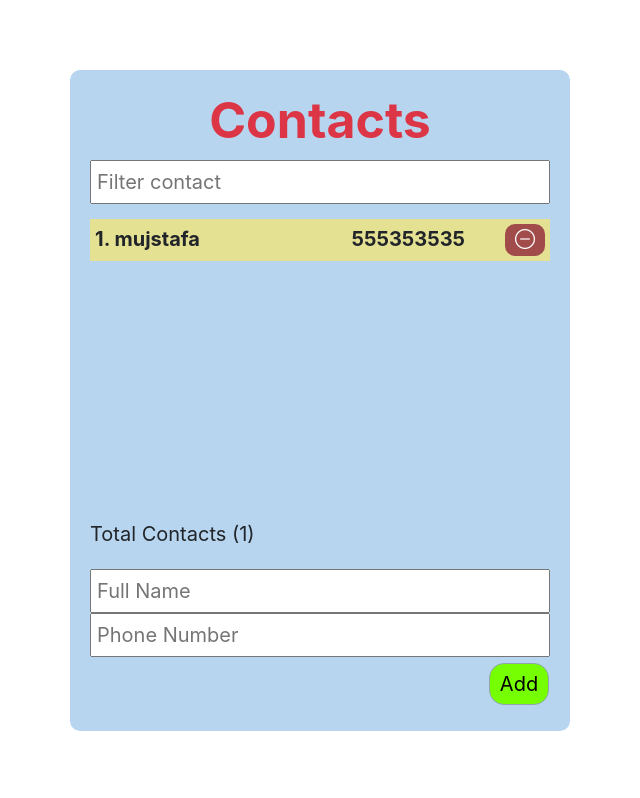
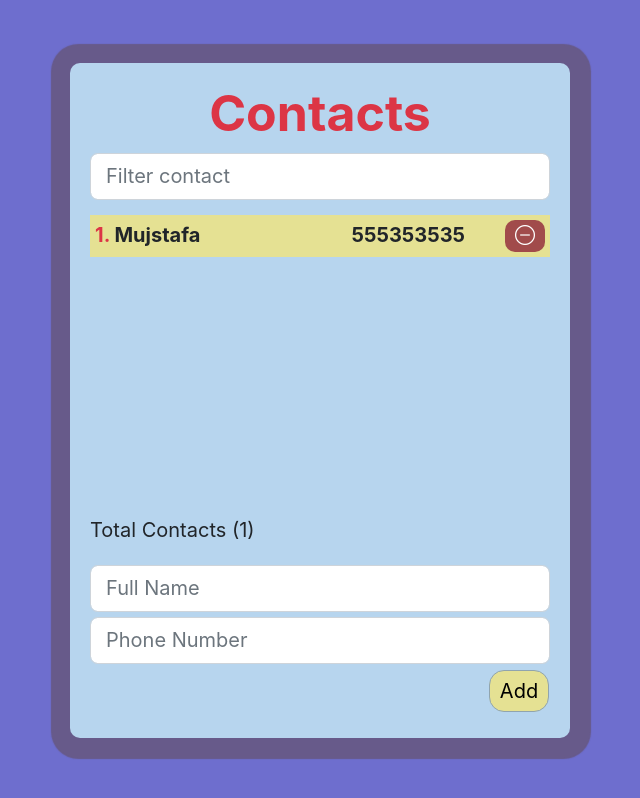
Before and after one commit to MustafaYilmaz1625/contacts-app, a React (Create React App) app: page / in a window 1280 px wide. Shown: the whole page, without its empty margins (320-960 px from the left). Built offline with nearby package versions, Linux system fonts and the light colour scheme.

Commit message:
css install

```diff
--- a/src/App.css
+++ b/src/App.css
@@ -3,6 +3,7 @@
   justify-content: center;
   align-items: center;
   min-height: 100vh;
+  background-color: rgb(110, 110, 206);
 }
 
 
--- a/src/components/Contacts/Form/index.jsx
+++ b/src/components/Contacts/Form/index.jsx
@@ -30,6 +30,7 @@ function Form({ contacts, setContacts }) {
       <div>
         <input
           name="fullname"
+          className="form-control"
           value={form.fullname}
           placeholder="Full Name"
           onChange={onChangeInput}
@@ -39,6 +40,7 @@ function Form({ contacts, setContacts }) {
       <div>
         <input
           type="number"
+          className="mt-1 form-control"
           name="phone_number"
           value={form.phone_number}
           placeholder="Phone Number"
--- a/src/components/Contacts/list/index.jsx
+++ b/src/components/Contacts/list/index.jsx
@@ -20,6 +20,7 @@ function List({ contacts, setContacts }) {
   return (
     <div>
       <input
+        className="form-control"
         placeholder="Filter contact"
         value={filterText}
         onChange={(e) => setFilterText(e.target.value)}
@@ -29,8 +30,11 @@ function List({ contacts, setContacts }) {
           {filtered.map((e, i) => (
             <li key={i} className=" container fw-bold">
               <div className="row">
-                <div className="col-5">
-                  <span>{i+1}. {e.fullname}</span>
+                <div className="col-5 firstName">
+                  <span>
+                    <span className="text-danger">{i + 1}. </span>
+                    {e.fullname}
+                  </span>
                 </div>
                 <div className="col-5 text-end">
                   <span>{e.phone_number}</span>
--- a/src/components/Contacts/styles.css
+++ b/src/components/Contacts/styles.css
@@ -2,6 +2,7 @@
   width: 500px;
   background-color: rgb(183, 213, 238);
   padding: 20px;
+  box-shadow: 1px 1px 1px 20px rgba(96, 69, 69, 0.5);
 }
 
 *{
@@ -48,10 +49,14 @@ li {
 
 .btn > button {
   padding: 5px;
-  background-color: #76ff03;
+ background-color: rgb(229, 225, 147);
   border: 0.5px solid #90a4ae;
   border-radius: 15px;
   width: 60px;
+}
+
+.btn > button:hover{
+  background-color: aqua;
 }
 
 .lists{
@@ -66,5 +71,8 @@ li {
     border: none;
     /* padding: 1px 4px; */
     font-size: 16px;
+}
 
+.firstName{
+  text-transform: capitalize;
 }
```
